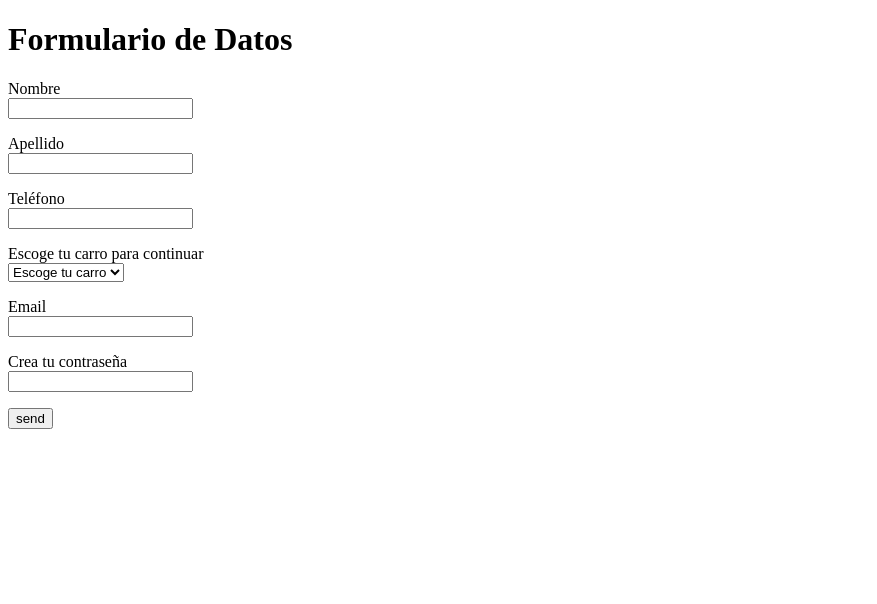
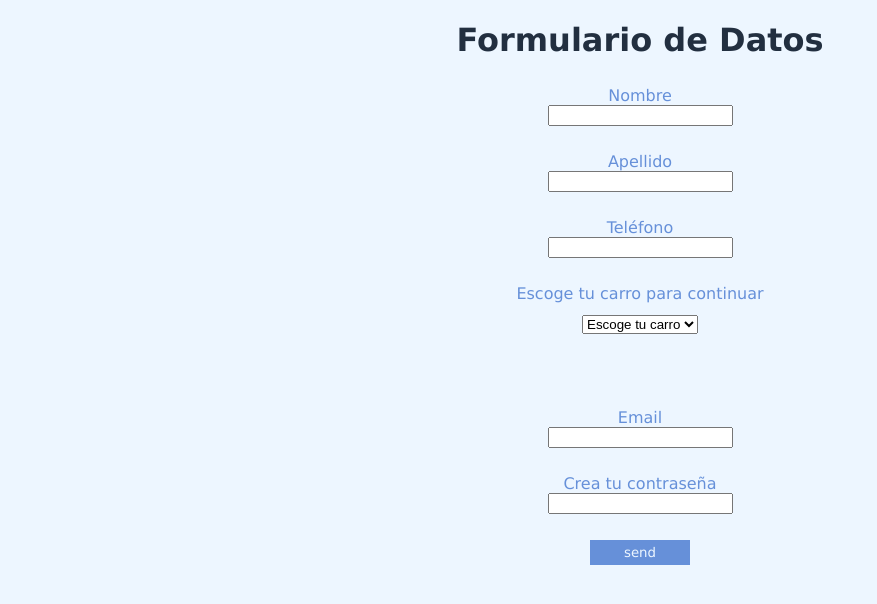
Before and after one commit to triniff/Leccion-14, a plain HTML site: page index.html in a window 1280 px wide. Shown: the whole page, without its empty margins (0-877 px from the left). Drawn offline with Linux system fonts and the light colour scheme.

Commit message:
index final

```diff
--- a/index.html
+++ b/index.html
@@ -1,27 +1,46 @@
 <!DOCTYPE html>
 <html>
 <head>
+<meta charset="UTF-8">
 <title>Formulario HTML</title>
+<style>
+body {
+	background: #EDF6FF;
+}
+h1 {
+    color: #222F40;
+    font-family: verdana;
+    font-size: 200%;
+    text-align: center;
+}
+p  {
+    color: #6690D9;
+    font-family: verdana;
+    font-size: 100%;
+    text-align: center;
+    padding: 5px;
+}
+</style>
 </head>
-<meta charset="UTF-8">
 <script src="assets/js/javascript.js" language="javascript" type="text/javascript"></script>
 <body>
 	<h1>Formulario de Datos</h1>
 	<form action="">
 		<p>
 		<label>Nombre</label><br>
-		<input type="text" name="name" required="">
+		<input type="text" name="firstname" required="">
 		</p>
 		<p>
 		<label>Apellido</label><br>
 		<input type="text" name="lastname" required="">
 		</p>
+		<p>
 		<label>Teléfono</label><br>
-		<input type="tel" name="telefono" pattern="[0-9]{9}" required="">
+		<input type="text" name="telefono" pattern="[0-9]{9}" title="9 números"required="">
 		</p>
 		<p>
 		<label>Escoge tu carro para continuar</label> <br>
-			 <select name="auto" id="auto" required="">
+			 <select name="auto" id="auto" required="" style="margin-top: 1%">
 			 <option selected hidden>Escoge tu carro</option>
 			  <option value="volvo">Volvo</option>
 			  <option value="saab">Saab</option>
@@ -29,7 +48,7 @@
 			  <option value="audi">Audi</option>
 			</select>
 		</p>
-		<p>
+		<p style="margin-top: 5%">
 		<label>Email</label><br>
 		<input type="email" name="email" pattern="[a-zA-Z0-9_]+([.][a-zA-Z0-9_]+)*@[a-zA-Z0-9_]+([.][a-zA-Z0-9_]+)*[.][a-zA-Z]{1,5}" required="">
 		</p>
@@ -38,7 +57,7 @@
 		<input type="password" name="pw" pattern=".{6,}" title="6 o más caracteres" required="">
 		</p>
 		<p>
-			<input type="submit" name="" value="send">
+			<input type="submit" name="" value="send" style="width: 100px; height: 25px; background: #6690D9; color: #EDF6FF; border: none; font-family: verdana;">
 		</p>
 	</form>
 </body>
```
